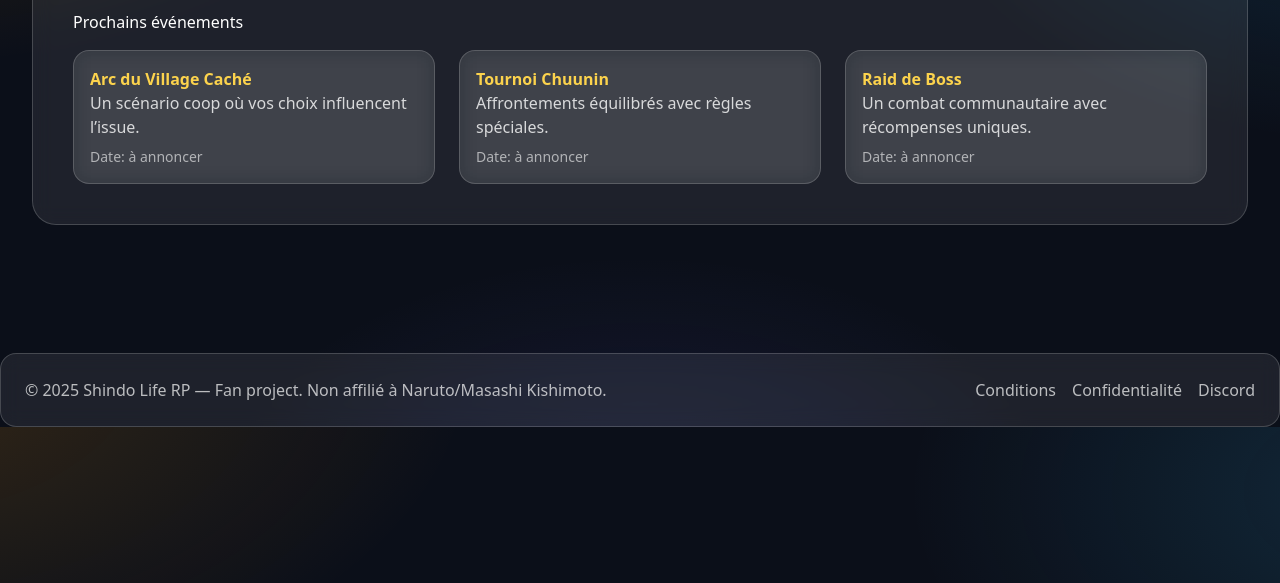
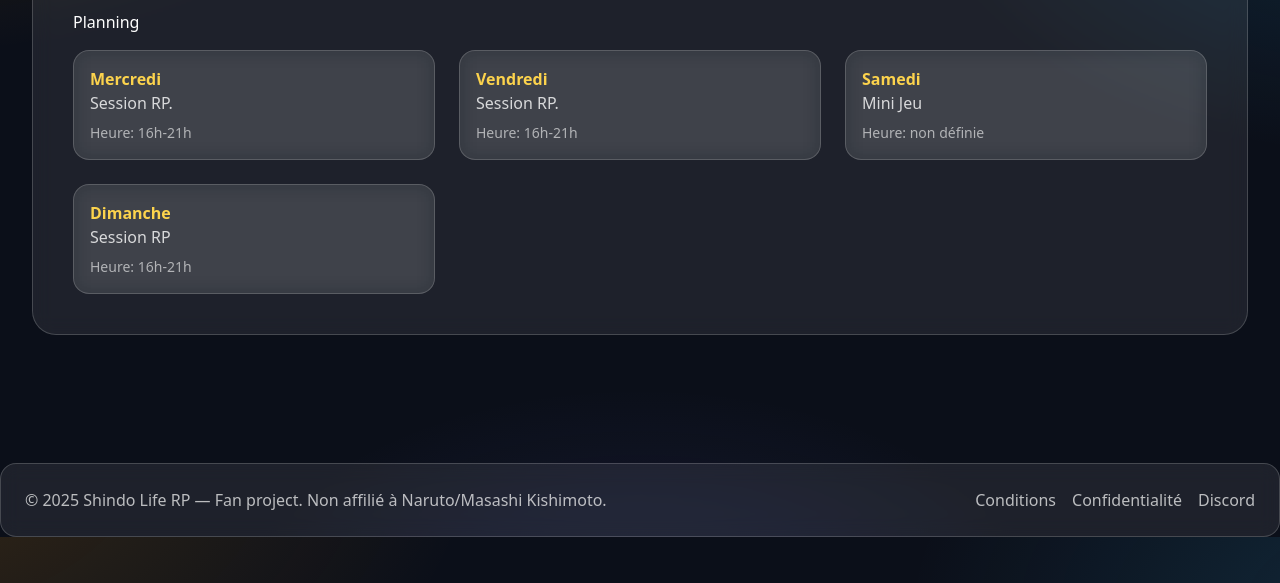
Before and after one commit to XavarsCode/shindo-life-rp-site, a plain HTML site: page evenements.html in a window 1280 px wide. Shown: the part 217-800 px from the top of the page. Drawn offline with nearby package versions, Linux system fonts and the light colour scheme.

Commit message:
Update evenements.html

```diff
--- a/evenements.html
+++ b/evenements.html
@@ -74,22 +74,27 @@
     <div class="glass rounded-3xl p-6 sm:p-10">
       <h1 class="text-3xl sm:text-4xl font-extrabold mb-4">Événements</h1>
       <div class="prose prose-invert max-w-none">
-<h2>Prochains événements</h2>
+<h2>Planning</h2>
 <div class="grid md:grid-cols-3 gap-6 mt-4">
   <div class="glass rounded-2xl p-4">
-    <h3 class="text-amber-300 font-semibold">Arc du Village Caché</h3>
-    <p class="text-white/80">Un scénario coop où vos choix influencent l’issue.</p>
-    <p class="text-white/60 text-sm mt-2">Date: à annoncer</p>
+    <h3 class="text-amber-300 font-semibold">Mercredi</h3>
+    <p class="text-white/80">Session RP.</p>
+    <p class="text-white/60 text-sm mt-2">Heure: 16h-21h</p>
   </div>
   <div class="glass rounded-2xl p-4">
-    <h3 class="text-amber-300 font-semibold">Tournoi Chuunin</h3>
-    <p class="text-white/80">Affrontements équilibrés avec règles spéciales.</p>
-    <p class="text-white/60 text-sm mt-2">Date: à annoncer</p>
+    <h3 class="text-amber-300 font-semibold">Vendredi</h3>
+    <p class="text-white/80">Session RP.</p>
+    <p class="text-white/60 text-sm mt-2">Heure: 16h-21h</p>
   </div>
   <div class="glass rounded-2xl p-4">
-    <h3 class="text-amber-300 font-semibold">Raid de Boss</h3>
-    <p class="text-white/80">Un combat communautaire avec récompenses uniques.</p>
-    <p class="text-white/60 text-sm mt-2">Date: à annoncer</p>
+    <h3 class="text-amber-300 font-semibold">Samedi</h3>
+    <p class="text-white/80">Mini Jeu</p>
+    <p class="text-white/60 text-sm mt-2">Heure: non définie</p>
+  </div>
+  <div class="glass rounded-2xl p-4">
+    <h3 class="text-amber-300 font-semibold">Dimanche</h3>
+    <p class="text-white/80">Session RP</p>
+    <p class="text-white/60 text-sm mt-2">Heure: 16h-21h</p>
   </div>
 </div>
 </div>
```
